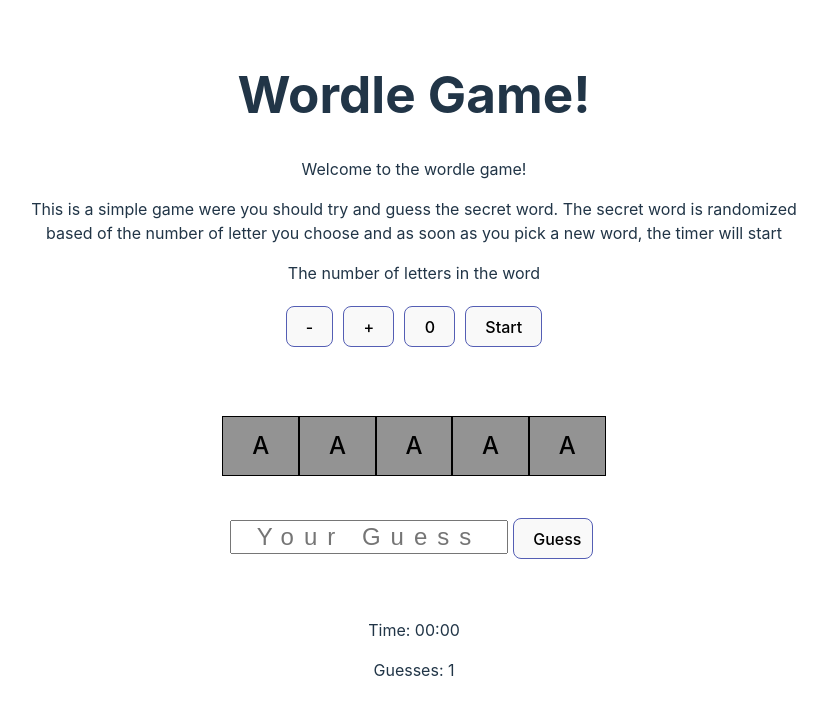
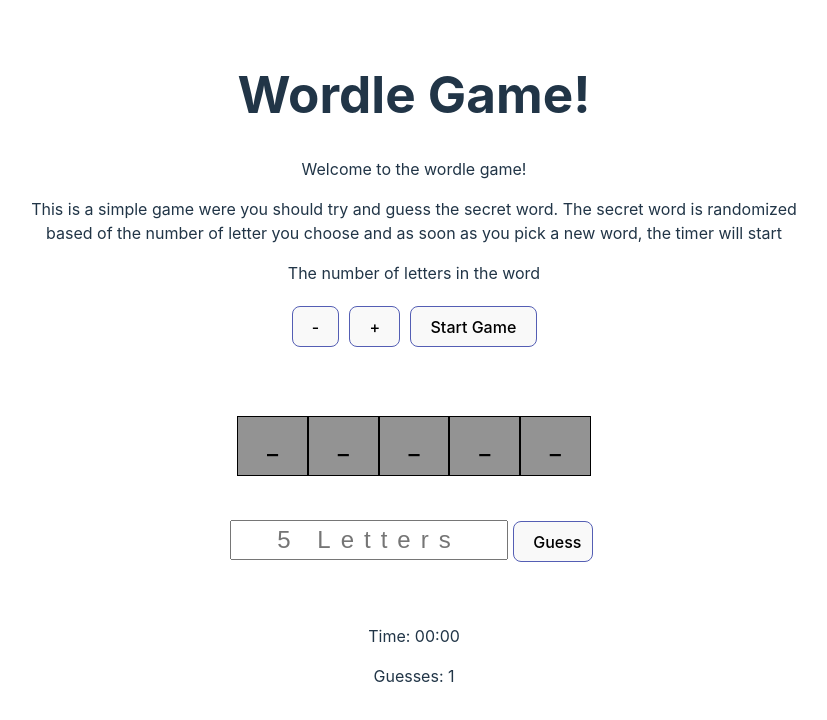
Before and after one commit to rl-86/B7_2_Wordle_game_fullstack, a React (Vite) app in the folder frontend/: page / in a window 1280 px wide. Shown: the top 720 px of the page, without its empty margins (226-1053 px from the left). Built offline with nearby package versions, Linux system fonts and the light colour scheme.

Commit message:
Now able to choose word length

```diff
--- a/frontend/src/App.css
+++ b/frontend/src/App.css
@@ -41,6 +41,7 @@ body {
   input {
     margin: 0.5em 0 2em;
     width: 270px;
+    height: 34px;
     font-size: 1.5em;
     letter-spacing: 10px;
     text-align: center;
--- a/frontend/src/App.jsx
+++ b/frontend/src/App.jsx
@@ -1,13 +1,24 @@
 import { useState } from 'react';
 import './App.css';
+
+import GuessCounter from './components/GuessCounter';
+//import GuessFeedback from './components/GuessFeedback';
+import GuessInput from './components/GuessInput';
 import Letter from './components/Letter';
+//import NewGame from './components/NewGame';
 import TimeCounter from './components/TimeCounter';
-import GuessCounter from './components/GuessCounter';
-import GuessInput from './components/GuessInput';
 import WordLength from './components/WordLength';
 
 function App() {
-  const [count, setCount] = useState(0);
+  const [wordLength, setWordLength] = useState(5);
+
+  const handleWordLengthChange = (length) => {
+    setWordLength(length);
+  };
+
+  const letterComponents = Array.from({ length: wordLength }, (_, index) => (
+    <Letter key={index} />
+  ));
 
   return (
     <>
@@ -22,17 +33,11 @@ function App() {
       <div>
         <p>The number of letters in the word</p>
         <div>
-          <WordLength />
+          <WordLength onWordLengthChange={handleWordLengthChange} />
         </div>
-        <div className='feedback'>
-          <Letter />
-          <Letter />
-          <Letter />
-          <Letter />
-          <Letter />
-        </div>
+        <div className='feedback'>{letterComponents}</div>
         <div className='guessInput'>
-          <GuessInput />
+          <GuessInput wordLength={wordLength} />
         </div>
       </div>
       <div>
--- a/frontend/src/components/GuessInput.jsx
+++ b/frontend/src/components/GuessInput.jsx
@@ -1,15 +1,33 @@
 import { useState } from 'react';
 
-export default function GuessInput() {
+export default function GuessInput({ wordLength }) {
   const [inputValue, setInputValue] = useState('');
 
   const handleChange = (event) => {
     setInputValue(event.target.value);
   };
-  const handleGuess = (event) => {
+
+  const handleGuess = async (event) => {
     event.preventDefault();
     console.log('Guess:', inputValue.toUpperCase());
     setInputValue('');
+    try {
+      const response = await fetch('https://localhost:5001/api/guess', {
+        method: 'POST',
+        headers: {
+          'Content-Type': 'application/json',
+        },
+        body: JSON.stringify({ data: inputValue }),
+      });
+
+      if (!response.ok) {
+        throw new Error('Unable to fetch data from API');
+      }
+
+      console.log('Data successfully sent to API');
+    } catch (error) {
+      console.error('Error:', error.message);
+    }
   };
 
   return (
@@ -17,9 +35,10 @@ export default function GuessInput() {
       <form onSubmit={handleGuess}>
         <input
           type='text'
+          maxLength={wordLength}
           value={inputValue}
           onChange={handleChange}
-          placeholder='Your Guess'
+          placeholder={`${wordLength} Letters`}
         />
         <button type='submit'>Guess</button>
       </form>
--- a/frontend/src/components/Letter.jsx
+++ b/frontend/src/components/Letter.jsx
@@ -39,7 +39,7 @@ export default function Letter() {
         style={{ backgroundColor: getFeedbackColor() }}
         onClick={changeLetterState}
       >
-        A
+        _
       </button>
     </div>
   );
--- a/frontend/src/components/WordLength.jsx
+++ b/frontend/src/components/WordLength.jsx
@@ -1,16 +1,19 @@
-export default function WordLength() {
+import React from 'react';
+
+export default function WordLength({ onWordLengthChange }) {
+  const handleDecreaseLength = () => {
+    onWordLengthChange((prevLength) => Math.max(3, prevLength - 1));
+  };
+
+  const handleIncreaseLength = () => {
+    onWordLengthChange((prevLength) => Math.min(10, prevLength + 1));
+  };
+
   return (
     <>
-      <button>-</button>
-      <button>+</button>
-      <button>0</button>
-      <button>Start</button>
+      <button onClick={handleDecreaseLength}>-</button>
+      <button onClick={handleIncreaseLength}>+</button>
+      <button>Start Game</button>
     </>
   );
 }
-/* <>
-      <button onChange={() => setCount((count) => count)}>{count}</button>
-      <button onClick={() => setCount((count) => count - 1)}>-</button>
-      <button onClick={() => setCount((count) => count + 1)}>+</button>
-    </>
-    */
```
